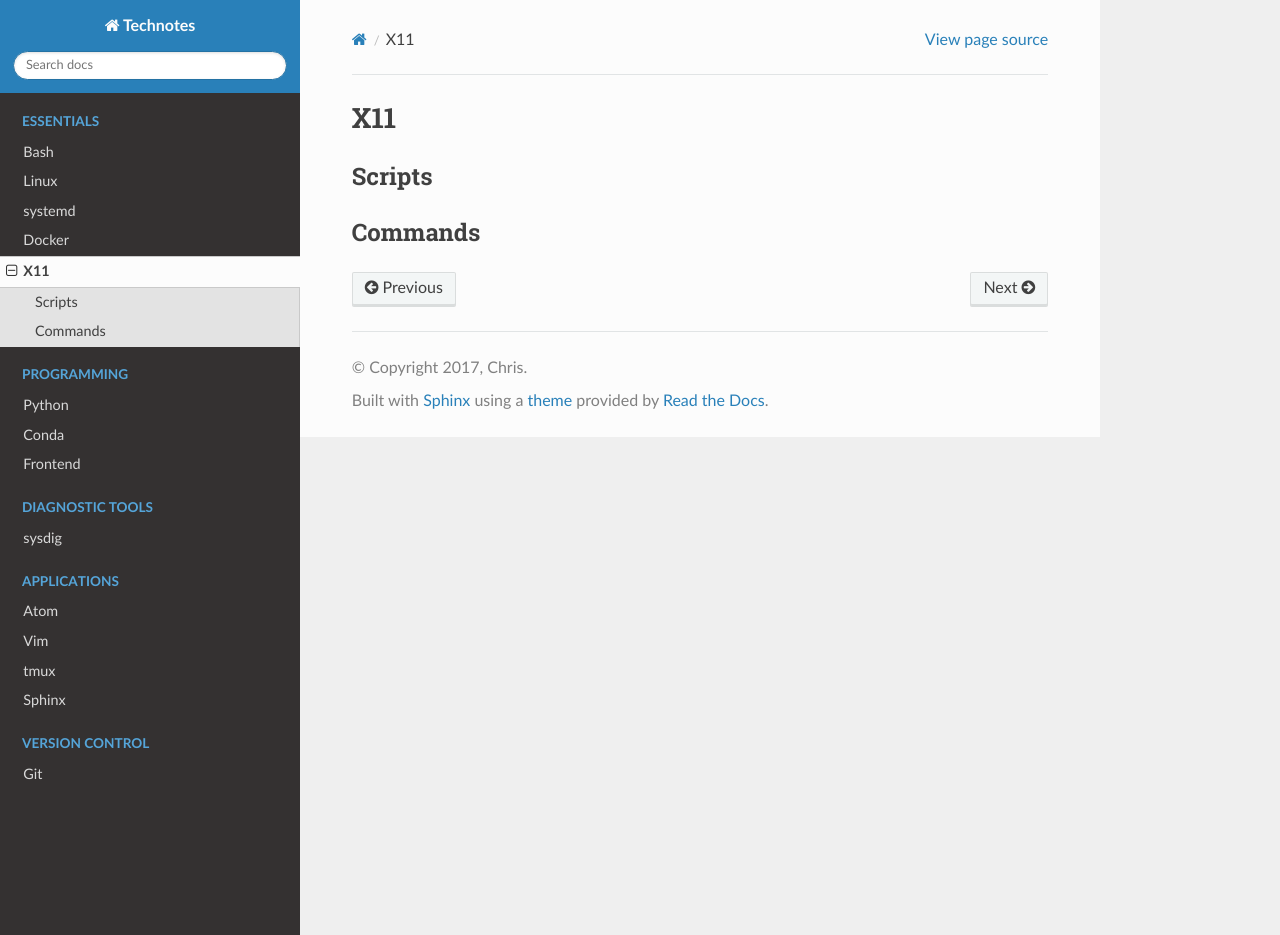
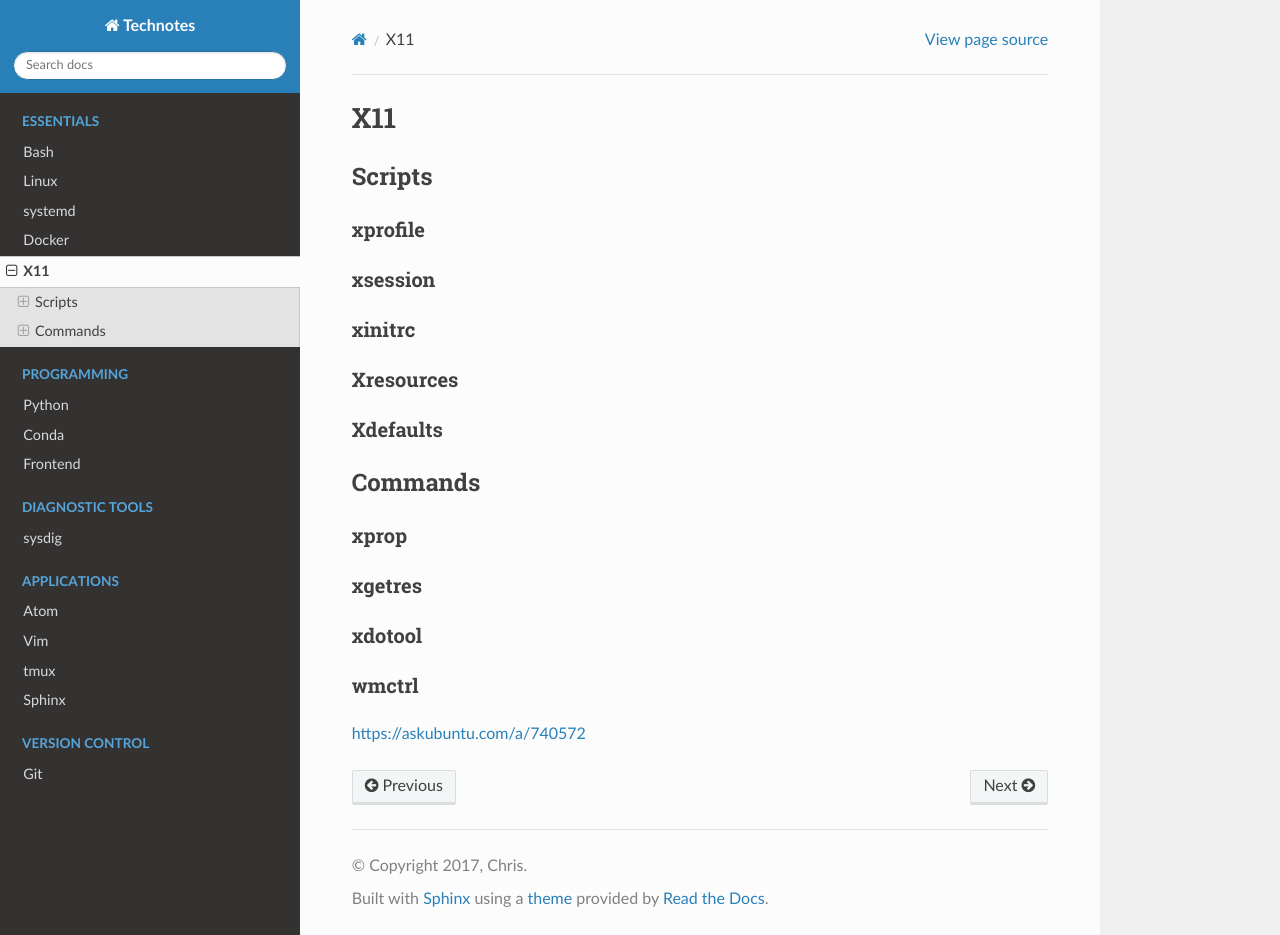
Before and after one commit to heterotopian/technotes, a Sphinx documentation site: the page built from source/x11.rst, in a window 1280 px wide and 935 px high. Built offline with Sphinx 7.4.7 and the Read the Docs theme 2.0.0, drawn with Linux system fonts in a browser that asks for light colours.

Commit message:
Add scripts and commands

```diff
--- a/source/x11.rst
+++ b/source/x11.rst
@@ -4,10 +4,49 @@
 X11
 ===
 
+.. highlight:: console
+
+
 Scripts
 =======
+
+xprofile
+--------
+
+
+xsession
+--------
+
+
+xinitrc
+-------
+
+
+Xresources
+----------
+
+
+Xdefaults
+---------
 
 
 
 Commands
 ========
+
+xprop
+-----
+
+
+xgetres
+-------
+
+
+xdotool
+-------
+
+
+wmctrl
+------
+
+https://askubuntu.com/a/740572
```
